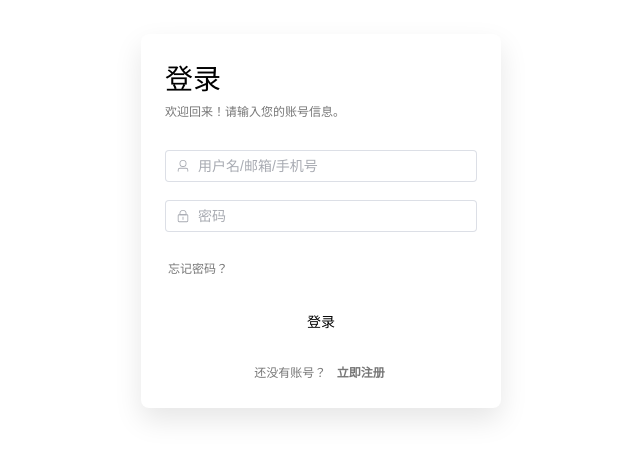
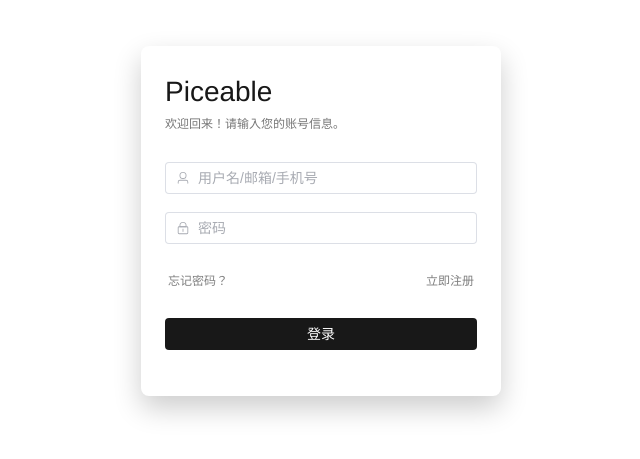
Before and after one commit to OgrekurO/Piceable, a Vue app in the folder frontend/: page /login in a window 1280 px wide. Shown: the part 179-638 px from the top of the page, without its empty margins (319-959 px from the left). Built offline with nearby package versions, Linux system fonts and the light colour scheme; the HTML template or start-up script is replaced by a standard one; what vxe-pc-ui, vxe-table would draw is missing.

Commit message:
更新前端UI：1. LoginPage.vue中的链接样式优化 2. MainLayout.vue搜索框添加搜索图标 3. 同步其他文件更新

```diff
--- a/frontend/src/assets/base.css
+++ b/frontend/src/assets/base.css
@@ -5,6 +5,8 @@
   --vt-c-white: #ffffff;
   --vt-c-white-soft: #f8f8f8;
   --vt-c-white-mute: #f2f2f2;
+
+  --vt-c-gray: #888888;
 
 
   --vt-c-black: #181818;
@@ -35,11 +37,16 @@
   --color-background-soft: var(--vt-c-white-soft);
   --color-background-mute: var(--vt-c-white-mute);
 
-  --color-border: var(--vt-c-divider-light-2);
+  --color-button:var(--vt-c-black);
+  --color-text-button: var(--vt-c-white);
+
+
+  --color-border: var(--vt-c-gray);
   --color-border-hover: var(--vt-c-divider-light-1);
 
   --color-heading: var(--vt-c-text-light-1);
   --color-text: var(--vt-c-text-light-1);
+  --color-text-mute: var(--vt-c-text-light-2);
 
   --section-gap: 160px;
 }
@@ -56,7 +63,8 @@
     --color-border-hover: var(--vt-c-divider-dark-1);
 
     --color-heading: var(--vt-c-text-dark-1);
-    --color-text: var(--vt-c-text-dark-2);
+    --color-text: var(--vt-c-text-dark-1);
+    --color-text-mute: var(--vt-c-text-dark-2);
   }
 }
 
--- a/frontend/src/layouts/MainLayout.vue
+++ b/frontend/src/layouts/MainLayout.vue
@@ -30,6 +30,9 @@
             v-model="searchText"
             @input="onSearch"
           />
+          <svg class="search-icon" width="16" height="16" viewBox="0 0 24 24" fill="none" xmlns="http://www.w3.org/2000/svg">
+            <path d="M21 21L15 15M17 10C17 13.866 13.866 17 10 17C6.13401 17 3 13.866 3 10C3 6.13401 6.13401 3 10 3C13.866 3 17 6.13401 17 10Z" stroke="currentColor" stroke-width="2" stroke-linecap="round" stroke-linejoin="round"/>
+          </svg>
         </div>
 
         <!-- 导航链接 -->
@@ -164,6 +167,7 @@
   align-items: center;
   justify-content: center;
   cursor: pointer;
+  color: var(--color-text);
 }
 
 .logo {
@@ -190,14 +194,14 @@
 }
 
 .search-container {
-  width: 30%;
+  width: 40%;
   height: 30px;
   position: relative;
   min-width: 200px; /* 设置最小宽度 */
 }
 
 .search-box {
-  padding: 6px 10px;
+  padding: 6px 30px 6px 10px; /* 为图标留出空间 */
   border: none;
   border-radius: 6px;
   font-size: 14px;
@@ -216,6 +220,15 @@
   width: 100%;
 }
 
+.search-icon {
+  position: absolute;
+  right: 8px;
+  top: 50%;
+  transform: translateY(-50%);
+  color: var(--medium-gray);
+  pointer-events: none; /* 图标不响应鼠标事件 */
+}
+
 .nav-links {
   display: flex;
   justify-content: center;
@@ -230,18 +243,16 @@
   text-decoration: none;
   color: var(--color-text);
   font-size: 16px;
-  font-weight: 500;
   padding: 8px 16px;
   border-radius: 6px;
   transition: all 0.3s;
 }
 
-.nav-link:hover,
-.nav-link.router-link-active {
-  background-color: var(--light-gray);
-  color: #000;
+.nav-link:hover{
+  color: var(--color-text);
   font-weight: bold;
 }
+
 
 .header-right {
   display: flex;
@@ -280,25 +291,25 @@
 
 .auth-link.login {
   background-color: transparent;
-  color: var(--medium-gray);
+  color: var(--color-text-mute);
   border: none;
 }
 
 .auth-link.login:hover {
   background-color: transparent;
-  color: var(--dark-gray);
+  color: var(--color-text);
   border: none;
 }
 
 .auth-link.register {
   background-color: transparent;
-  color: var(--medium-gray);
+  color: var(--color-text-mute);
   border: none;
 }
 
 .auth-link.register:hover {
   background-color: transparent;
-  color: var(--dark-gray);
+  color: var(--color-text);
   border: none;
 }
 
@@ -320,7 +331,7 @@
 }
 
 .user-dropdown:hover {
-  background-color: var(--light-gray);
+  background-color: var(--color-background);
 }
 
 .username {
@@ -341,7 +352,7 @@
   position: absolute;
   top: 100%;
   right: 0;
-  background-color: white;
+  background-color: var(--color-background);
   border: 1px solid var(--border-color);
   border-radius: 6px;
   box-shadow: 0 4px 12px rgba(0, 0, 0, 0.1);
@@ -355,7 +366,7 @@
   width: 100%;
   padding: 0.75rem 1rem;
   text-decoration: none;
-  color: var(--dark-gray);
+  color: var(--color-text-mute);
   font-size: 14px;
   border: none;
   background: none;
@@ -365,7 +376,7 @@
 }
 
 .dropdown-item:hover {
-  background-color: var(--light-gray);
+  background-color: var(--color-text);
   color: #000;
 }
 
--- a/frontend/src/views/ForgotPassword.vue
+++ b/frontend/src/views/ForgotPassword.vue
@@ -211,21 +211,21 @@
   justify-content: center;
   align-items: center;
   height: 100vh;
-  background-color: white;
+  background-color: var(--color-background);
 }
 
 .form-container {
   width: 100%;
   max-width: 360px;
   padding: 24px;
-  background: white;
+  background: var(--color-background);
   border-radius: 8px;
   box-shadow: 0 12px 28px rgba(0, 0, 0, 0.1);
 }
 
 .form-header h2 {
   margin: 0;
-  color: #333;
+  color:var(--color-text);
   font-size: 28.8px;
 }
 
--- a/frontend/src/views/LoginPage.vue
+++ b/frontend/src/views/LoginPage.vue
@@ -2,7 +2,7 @@
   <div class="login-page">
     <div class="form-container">
       <div class="form-header">
-        <h2 style="font-size: 28px; margin-bottom: 1px;">登录</h2>
+        <h2 style="font-size: 28px; margin-bottom: 1px;">Piceable</h2>
         <p style="font-size: 12px; color: #777; margin-bottom: 28px;">欢迎回来！请输入您的账号信息。</p>
       </div>
 
@@ -34,9 +34,14 @@
         </el-form-item>
 
         <el-form-item>
-          <router-link to="/forgot-password" style="color: #777; font-size: 12px; margin-bottom: 0px;">
-            忘记密码？
-          </router-link>
+          <div class="link-container">
+            <router-link to="/forgot-password" class="form-link">
+              忘记密码？
+            </router-link>
+            <router-link to="/register" class="form-link">
+              立即注册
+            </router-link>
+          </div>
         </el-form-item>
 
         <el-form-item>
@@ -51,12 +56,6 @@
           </el-button>
         </el-form-item>
 
-        <div style="text-align: center; margin-top: 0px;">
-          <span style="color: #777; font-size: 12px;">还没有账号？</span>
-          <router-link to="/register" style="color: #777; font-weight: bold; margin-left: 4px; font-size: 12px;">
-            立即注册
-          </router-link>
-        </div>
       </el-form>
     </div>
   </div>
@@ -183,31 +182,50 @@
   justify-content: center;
   align-items: center;
   height: 100vh;
-  background-color: white;
+  background-color: var(--color-background);
 }
 
 .form-container {
   width: 100%;
   max-width: 360px;
   padding: 24px;
-  background: white;
+  background: var(--color-background);
   border-radius: 8px;
-  box-shadow: 0 12px 28px rgba(0, 0, 0, 0.1);
+  box-shadow: 0 12px 28px rgba(0, 0, 0, 0.2);
 }
 
 .form-header h2 {
   margin: 0;
-  color: #000000;
+  color: var(--color-text);
   font-size: 28px;
+}
+
+.link-container {
+  display: flex;
+  justify-content: space-between;
+  width: 100%;
+}
+
+.form-link {
+  color: var(--color-text-mute);
+  font-size: 12px;
+  margin-bottom: 0px;
+  text-decoration: none;
+}
+
+.form-link:hover {
+  color: var(--color-text);
 }
 
 .submit-btn {
   width: 100%;
   margin-bottom: 16px;
-  background-color: var(--light-gray); /* 浅灰色背景 */
-  color: #000000; /* 黑色字体 */
+  background-color: var(--color-button); /* 浅灰色背景 */
+  color: var(--color-text-button); /* 黑色字体 */
   border: none; /* 去除描边 */
   font-weight: bold;
 }
 
+
+
 </style>
--- a/frontend/src/views/RegisterPage.vue
+++ b/frontend/src/views/RegisterPage.vue
@@ -68,7 +68,7 @@
 
         <div style="text-align: center; margin-top: 0px;">
           <span style="color: #777; font-size: 12px;">已有账号？</span>
-          <router-link to="/login" style="color: #777; font-weight: bold; margin-left: 4px; font-size: 12px;">
+          <router-link to="/login" style="color: #777; margin-left: 4px; font-size: 12px;">
             立即登录
           </router-link>
         </div>
@@ -174,30 +174,31 @@
   justify-content: center;
   align-items: center;
   height: 100vh;
-  background-color: white;
+  background-color: var(--color-background);
 }
 
 .form-container {
   width: 100%;
   max-width: 360px;
   padding: 24px;
-  background: white;
+  background: var(--color-background);
   border-radius: 8px;
-  box-shadow: 0 12px 28px rgba(0, 0, 0, 0.1);
+  box-shadow: 0 12px 28px rgba(0, 0, 0, 0.2);
 }
 
 .form-header h2 {
   margin: 0;
-  color: #333;
-  font-size: 28.8px;
+  color: var(--color-text);
+  font-size: 28px;
 }
 
 .submit-btn {
   width: 100%;
-  margin-bottom: 4px;
-  background-color: var(--light-gray); /* 浅灰色背景 */
-  color: #000000; /* 黑色字体 */
+  margin-bottom: 16px;
+  background-color: var(--color-button); /* 浅灰色背景 */
+  color: var(--color-text-button); /* 黑色字体 */
   border: none; /* 去除描边 */
   font-weight: bold;
 }
+
 </style>
```
Also changed, not shown: frontend/src/views/LoginRegisterPage.vue (added), 1 other file (tests, documents, lock files or other folders).
